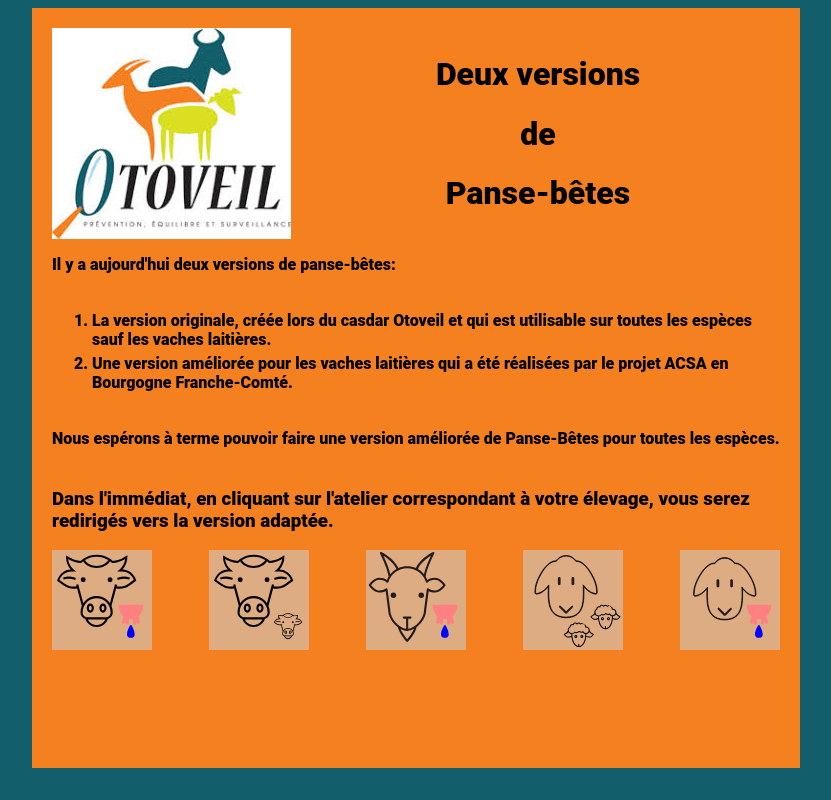
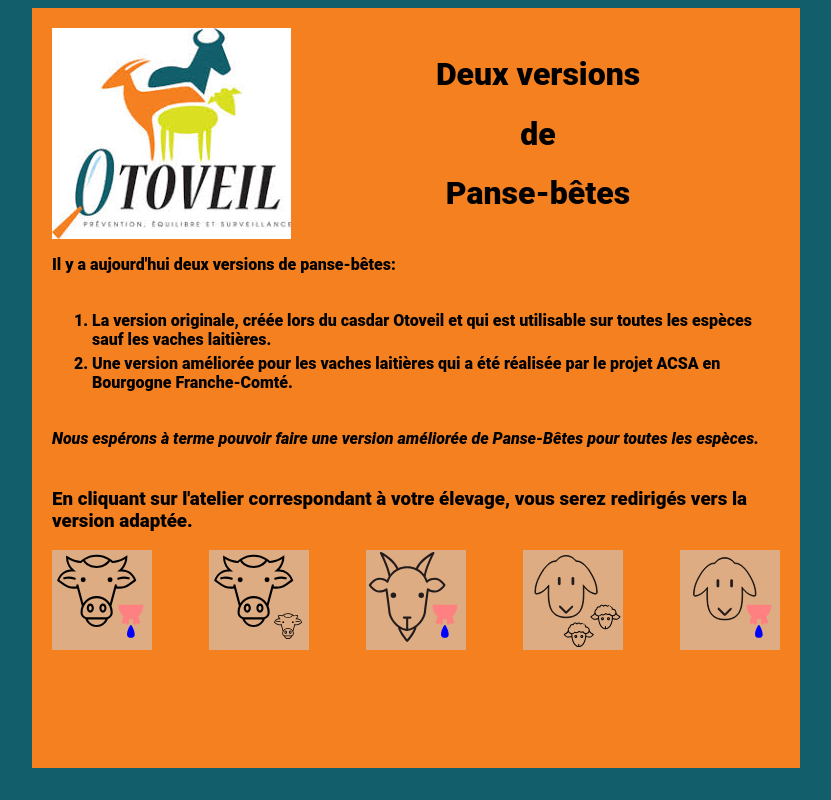
Before and after one commit to michelange2008/intropb, a PHP site: page / in a window 1280 px wide. Shown: the whole page, without its empty margins (224-1055 px from the left). Run offline with PHP 8.4, Linux system fonts and the light colour scheme; some web fonts are replaced.

Commit message:
corrections

```diff
--- a/index.php
+++ b/index.php
@@ -29,15 +29,15 @@
                     et qui est utilisable sur toutes les espèces sauf les vaches laitières.
                 </li>
                 <li>
-                    Une version améliorée pour les vaches laitières qui a été réalisées
+                    Une version améliorée pour les vaches laitières qui a été réalisée
                     par le projet ACSA en Bourgogne Franche-Comté.
                 </li>
             </ol>
-            <p>Nous espérons à terme pouvoir faire une version améliorée de Panse-Bêtes
+            <p style="font-style: italic;">Nous espérons à terme pouvoir faire une version améliorée de Panse-Bêtes
                 pour toutes les espèces.
             </p>
             <h3>
-                Dans l'immédiat, en cliquant sur l'atelier correspondant à votre élevage,
+                En cliquant sur l'atelier correspondant à votre élevage,
                 vous serez redirigés vers la version adaptée.
             </h3>
             <div class="liste-vignettes">
```
